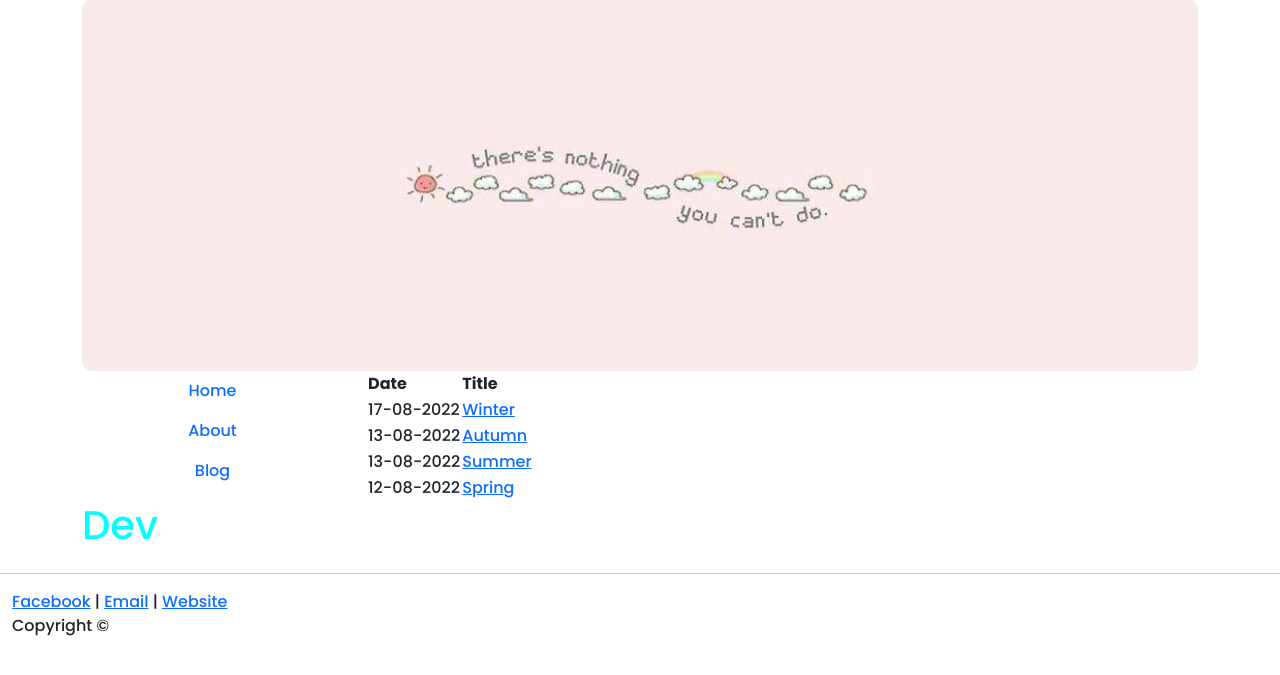
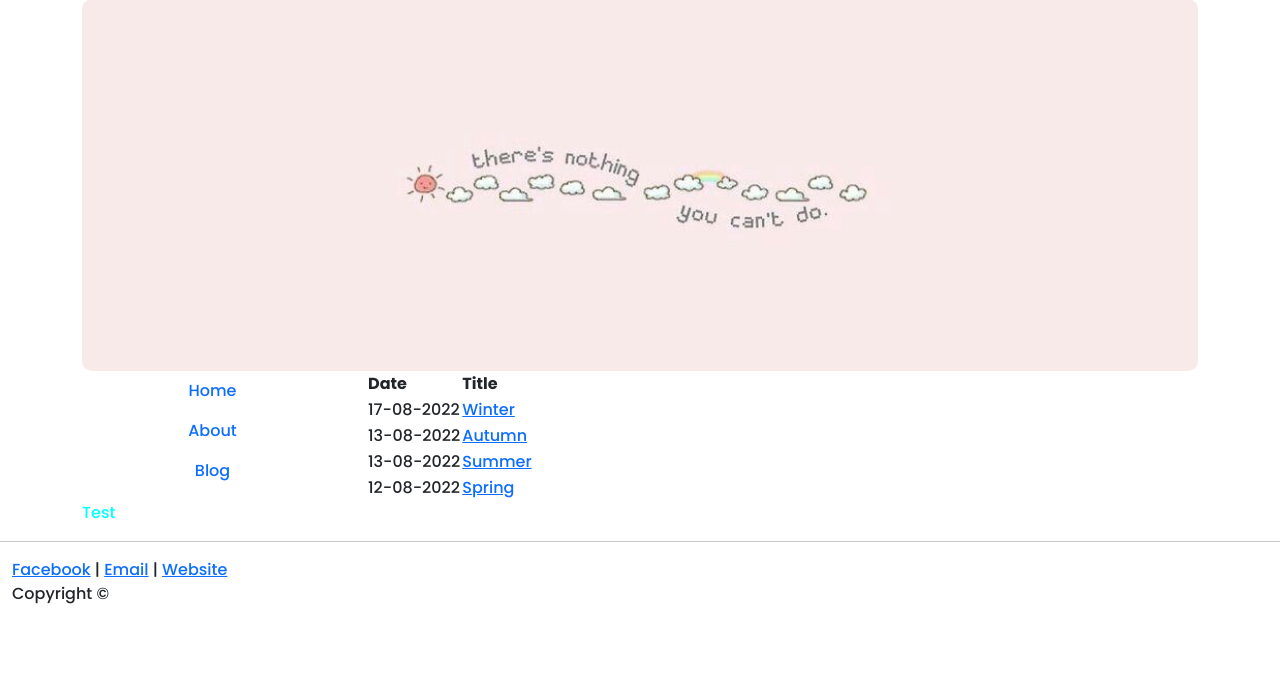
Before and after one commit to vhyen/web_cua_yen, a Django app: page /blog/ in a window 1280 px wide. Shown: the part 25-700 px from the top of the page. Run offline with Django 4.2, Linux system fonts and the light colour scheme; data comes from the database, SQL or seed files in the repository; some libraries are stand-ins or nearby versions.

Commit message:
fix statis file

```diff
--- a/blog/Templates/pages/base.html
+++ b/blog/Templates/pages/base.html
@@ -8,8 +8,7 @@
     <meta name="viewport" content="width=device-width, initial-scale=1.0">
     <title>{% block title %} {% endblock %}</title>
     <a href="{% url 'home' %}">Home</a> | <a href="{% url 'about' %}">About</a>
-
-    <link  href={% static 'css/style.css' %} rel="stylesheet">
+    <link href= {% static "css/style.css" %} rel="stylesheet">
     <link rel="stylesheet" href={% static 'bootstrap-lib/css/bootstrap.min.css' %}>
 
 </head>
@@ -22,7 +21,9 @@
                 </center>
             </div>
         </div>
+        <div class="row">
 
+        </div>
         <div class="row">
             <div class="col-sm-3">
                 <center>
@@ -38,7 +39,7 @@
 
                    {% endblock %}
              </div>
-             <h1 class="test">Dev</h1>
+             <div class="test">Test</div>
         </div>
       </div>
 
--- a/blog/static/css/style.css
+++ b/blog/static/css/style.css
@@ -14,7 +14,6 @@ h3 {
     width: 100%;
     border-radius: 10px;
 }
-h1,
 .test{
     color: aqua ;
 }
--- a/blog/urls.py
+++ b/blog/urls.py
@@ -1,5 +1,5 @@
 from django.urls import path
-from . import views
+from blog import views
 
 # URL configuration
 urlpatterns = [
--- /dev/null
+++ b/requirements.txt
@@ -0,0 +1,3 @@
+asgiref==3.5.2
+Django==4.0.5
+sqlparse==0.4.2
```
Also changed, not shown: storefront/settings.py (+7 -1 lines).
